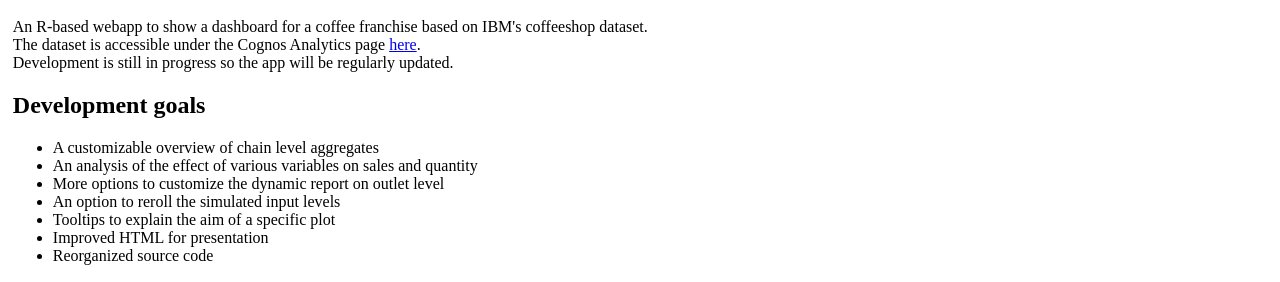
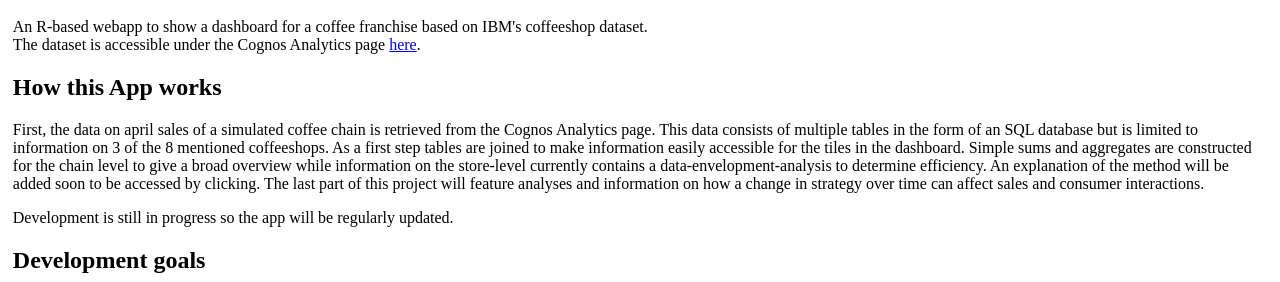
Before and after one commit to FGX-pixel/FGX-pixel.github.io, a plain HTML site: page pages/coffee_app.html in a window 1280 px wide. Shown: the part 43-325 px from the top of the page. Drawn offline with Linux system fonts and the light colour scheme.

Commit message:
coffee app description update

```diff
--- a/pages/coffee_app.html
+++ b/pages/coffee_app.html
@@ -22,6 +22,20 @@
     <p>
         An R-based webapp to show a dashboard for a coffee franchise based on IBM's coffeeshop dataset.<br>
         The dataset is accessible under the Cognos Analytics page <a href="https://community.ibm.com/community/user/businessanalytics/blogs/steven-macko/2019/07/12/beanie-coffee-1113">here</a>. <br>
+    </p>
+    <h2>
+        How this App works
+    </h2>
+    <p>
+        First, the data on april sales of a simulated coffee chain is retrieved from the Cognos Analytics page.
+        This data consists of multiple tables in the form of an SQL database but is limited to information on 3 of the 8 mentioned coffeeshops.
+        As a first step tables are joined to make information easily accessible for the tiles in the dashboard.
+        Simple sums and aggregates are constructed for the chain level to give a broad overview while information on the store-level currently contains a data-envelopment-analysis to determine efficiency.
+        An explanation of the method will be added soon to be accessed by clicking.
+        The last part of this project will feature analyses and information on how a change in strategy over time can affect sales and consumer interactions.
+        <br>
+    </p>
+    <p>
         Development is still in progress so the app will be regularly updated.
     </p>
     <h2>Development goals</h2>
```
